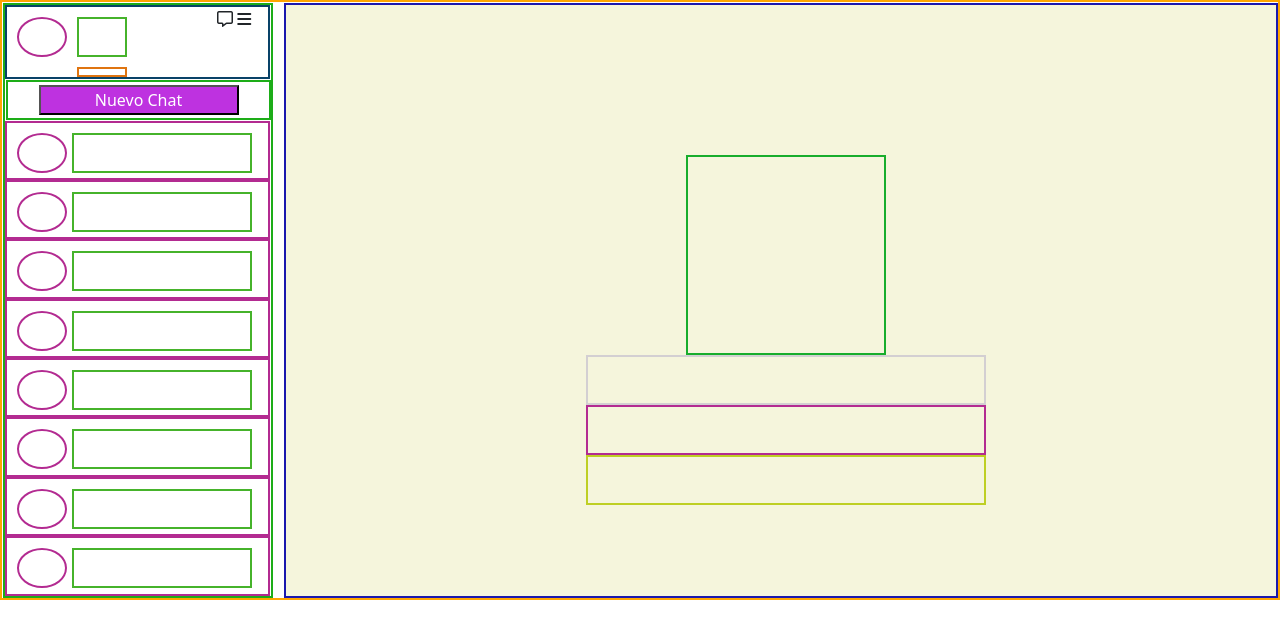
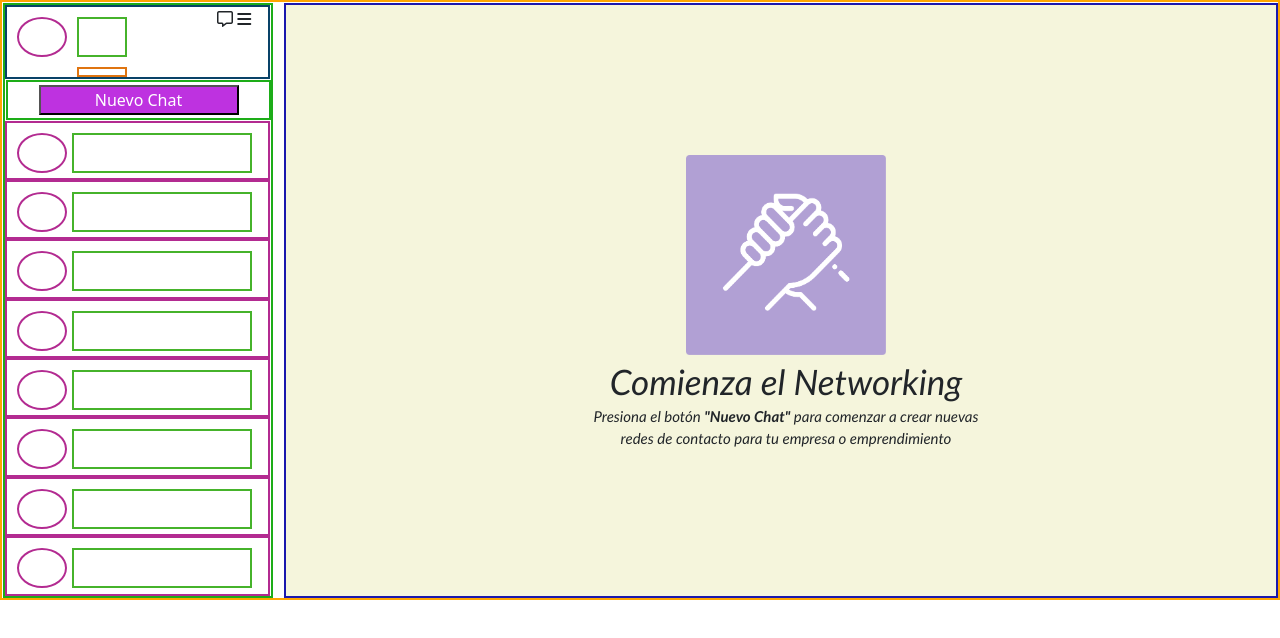
Before and after one commit to Jimmychr1986/Chat, a plain HTML site: page index.html in a window 1280 px wide. Drawn offline with nearby package versions, Linux system fonts and the light colour scheme.

Commit message:
contenedor derecho listo

```diff
--- a/css/style.css
+++ b/css/style.css
@@ -30,7 +30,10 @@
     margin-left: 400px;
     align-items: center;
     justify-content: center;
-    border: 2px solid rgb(24, 173, 44);
+}
+.hand{
+    height: 200px;
+    width: 200px;
 }
 
 .Networ{
@@ -39,7 +42,32 @@
     height: 50px;
     width: 400px;
     margin-left: 300px;
-    border: 2px solid rgb(211, 207, 210);
+}
+
+.textonet{
+    font-size: 35px;
+    text-align: center;
+    font-family: 'Gill Sans', 'Gill Sans MT', Calibri, 'Trebuchet MS', sans-serif;
+    font-style: italic;
+}
+
+.textochat{
+    font-size: 15px;
+    text-align: center;
+    text-orientation: sideways-right;
+    font-family: 'Gill Sans', 'Gill Sans MT', Calibri, 'Trebuchet MS', sans-serif;
+    font-style: italic;
+}
+.cursiva{
+    font-weight: bold;
+    font-style: italic;
+}
+
+.textocontact{
+    font-size: 15px;
+    text-align: center;
+    font-family: 'Gill Sans', 'Gill Sans MT', Calibri, 'Trebuchet MS', sans-serif;
+    font-style: italic;
 }
 
 .chat{
@@ -48,7 +76,6 @@
     height: 50px;
     width: 400px;
     margin-left: 300px;
-    border: 2px solid rgb(179, 43, 145);
 }
 
 .contact{
--- a/index.html
+++ b/index.html
@@ -84,12 +84,13 @@
 
                         <main class="rightcontainer">
                                     <section class="imghand">
+                                        <img class="hand" src="./img/hand.png" alt="Hand">
                                     </section>
                                         <section class="Networ">
+                                            <p class="textonet">Comienza el Networking</p>
                                         </section>
                                         <section class="chat">
-                                        </section>
-                                        <section class="contact">
+                                            <p class="textochat">Presiona el botón <span class="cursiva">"Nuevo Chat"</span> para comenzar a crear nuevas <br>redes de contacto para tu empresa o emprendimiento</p>
                                         </section>
                         </main>
 
```
